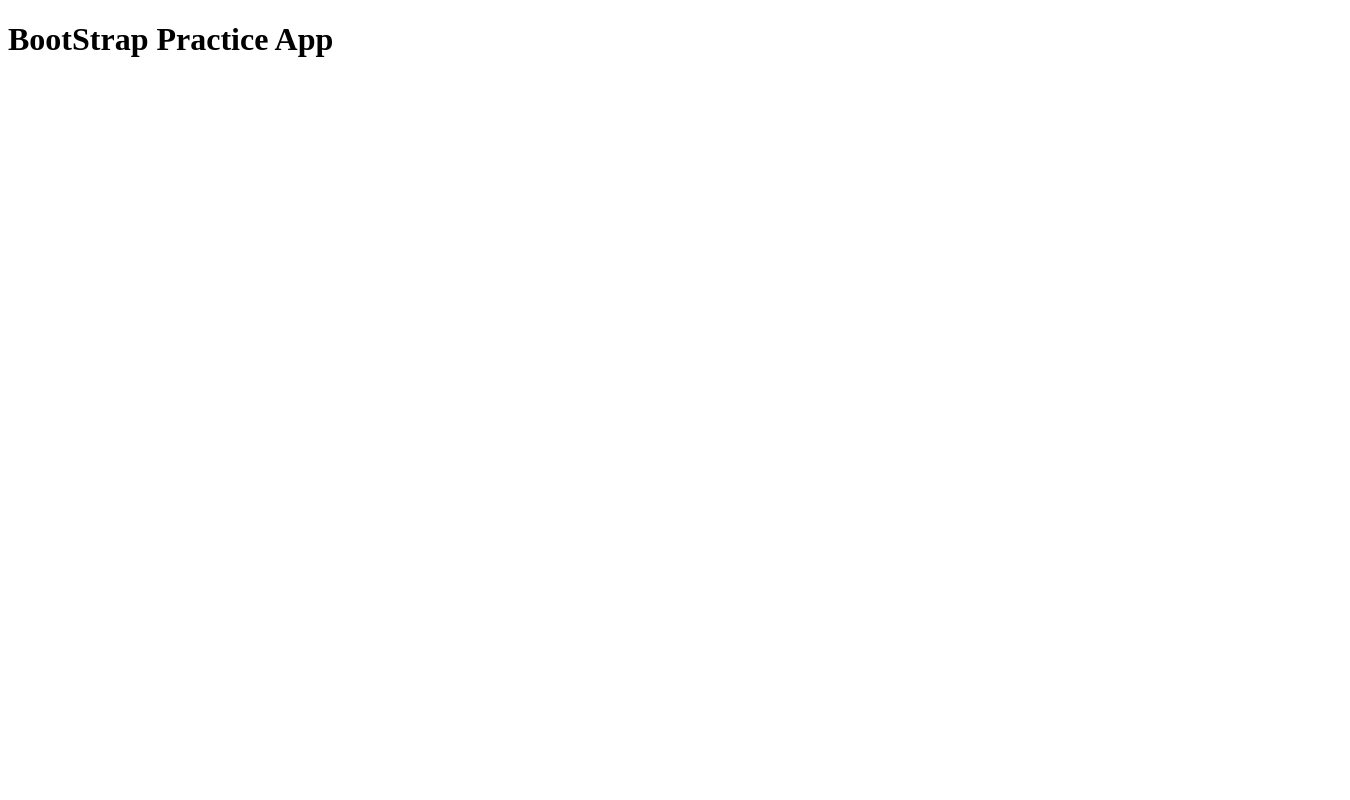
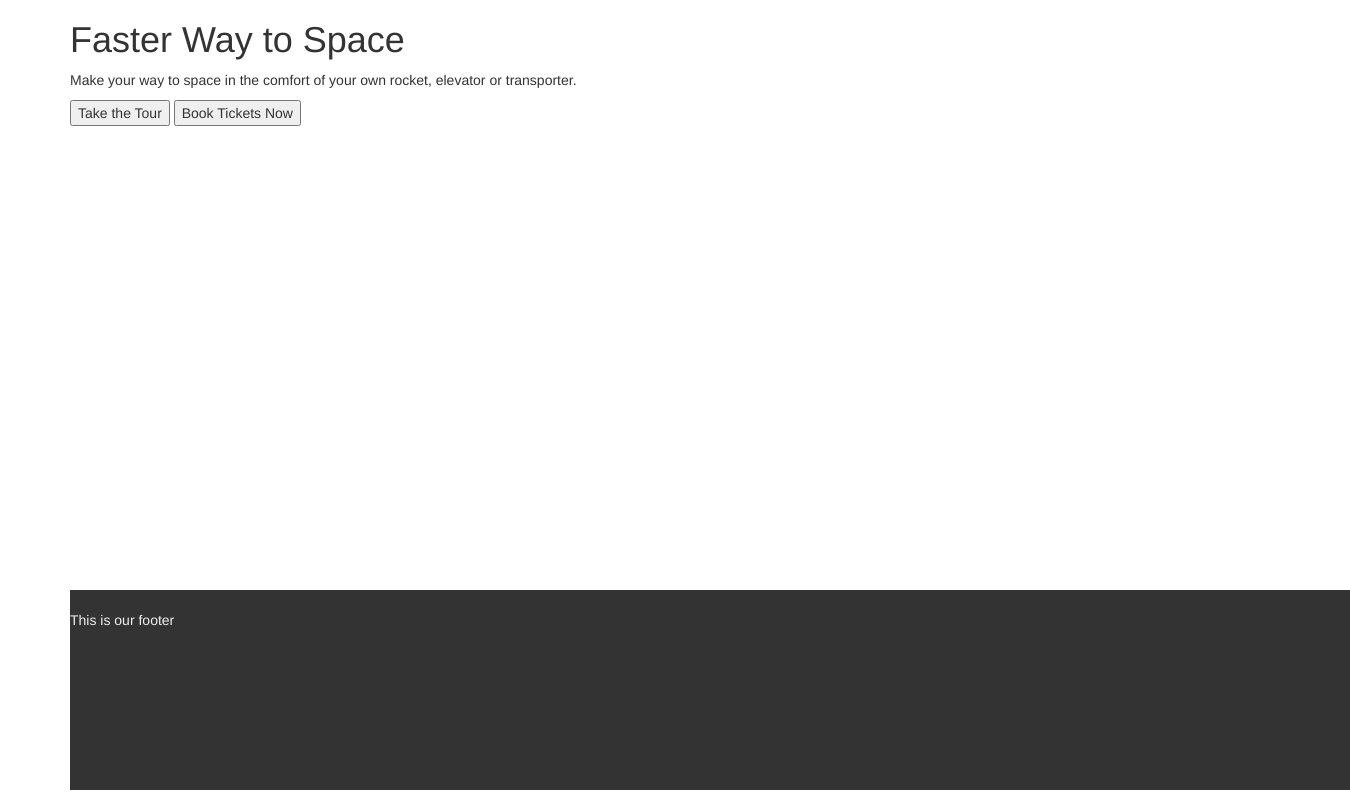
Before and after one commit to TobiahRex/bootstrapPracticeApp, a website: page index.html in a window 1280 px wide. Shown: the whole page, 1350 px wide, since content can reach past the window. Drawn offline with Linux system fonts and the light colour scheme.

Commit message:
just added footer, and some styling

```diff
--- a/index.html
+++ b/index.html
@@ -3,11 +3,24 @@
   <head>
     <meta charset="utf-8">
     <link rel="stylesheet" href="style.css" media="screen" title="no title" charset="utf-8">
+    <link rel="stylesheet" href="assets/vendors/bootstrap.min.css" media="screen" title="no title" charset="utf-8">
+    <link rel="stylesheet" href="assets/vendors/bootstrap-theme.min.css" media="screen" title="no title" charset="utf-8">
 
+    <script src="assets/vendors/jquery.min.js" charset="utf-8"></script>
+    <script src="assets/vendors/bootstrap.min.js" charset="utf-8"></script>
     <script src="main.js" charset="utf-8"></script>
     <title>BootStrap Practice</title>
   </head>
   <body>
-    <h1>BootStrap Practice App</h1>
+    <div class="container">
+      <h1>Faster Way to Space</h1>
+      <p>Make your way to space in the comfort of your own rocket, elevator or transporter.</p>
+      <button type="button" >Take the Tour</button>
+      <button type="button" >Book Tickets Now</button>
+    </div>
+
+    <div class="container">
+      <p class='footer'> This is our footer </p>
+    </div>
   </body>
 </html>
--- a/style.css
+++ b/style.css
@@ -0,0 +1,21 @@
+.footer {
+  padding: 20px 0;  /* This adds space at the top.  This is probably better than using margin-top, as I've been using. */
+}
+
+
+/* Sticky footer styles
+------------------------------------------
+ */
+
+.footer {
+  position : absolute;  /* This must be paired with "bottom : 0;" */
+  bottom: 0;
+
+  width: 100%;    /* Width takes up the 100% of the page width...whatever that may be */
+  height: 200px;
+}
+
+.footer {
+  color: #efefef;
+  background-color: #333;
+}
```
